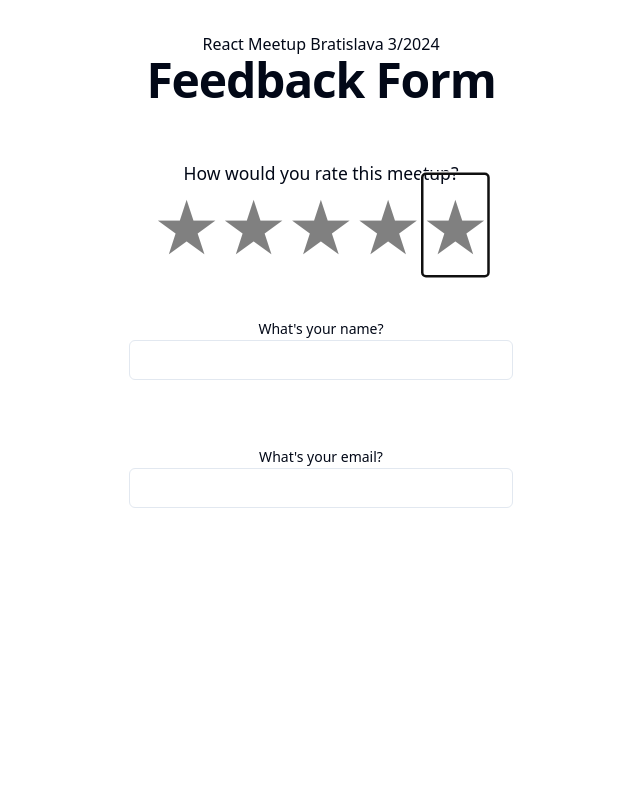
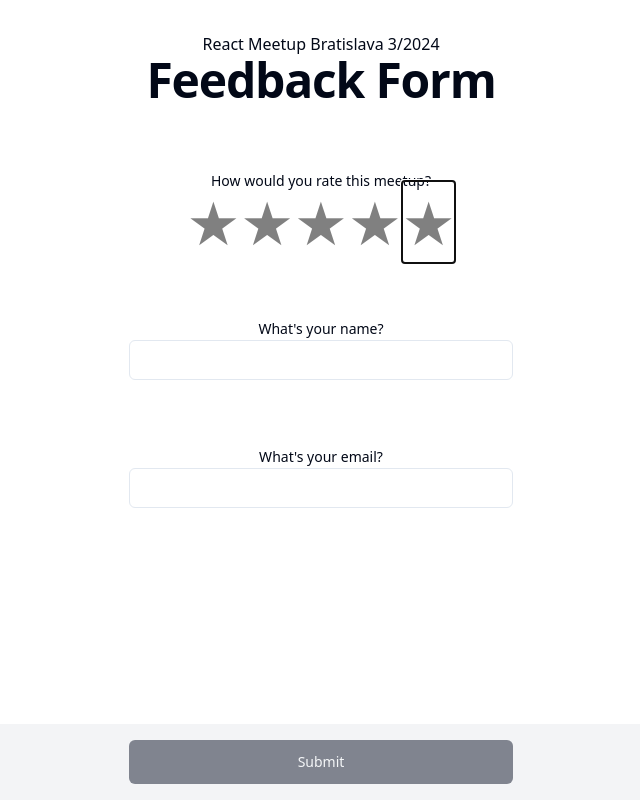
Before and after one commit to creative-planet/react-meetup-ba-24-3, a React (Vite) app: page / in a window 1280 px wide. Shown: the whole page, without its empty margins (319-959 px from the left). Built offline with nearby package versions, Linux system fonts and the light colour scheme.

Commit message:
Validation and submit

```diff
--- a/package.json
+++ b/package.json
@@ -12,6 +12,7 @@
   "dependencies": {
     "@radix-ui/react-label": "^2.0.2",
     "@radix-ui/react-separator": "^1.0.3",
+    "@radix-ui/react-slot": "^1.0.2",
     "class-variance-authority": "^0.7.0",
     "clsx": "^2.1.0",
     "lucide-react": "^0.309.0",
--- a/src/components/FeedbackForm.tsx
+++ b/src/components/FeedbackForm.tsx
@@ -1,8 +1,9 @@
 import { useRef } from "react";
 import StarRating from "./StarRating";
-import { useFeedbackStore } from "./data";
+import { useFeedbackStore, validateForm } from "./data";
 import { Input } from "./ui/input";
 import FormSection from "./FormSection";
+import { Button } from "./ui/button";
 
 const FeedbackForm = () => {
   const form = useFeedbackStore((state) => state.form);
@@ -10,17 +11,15 @@
   const nameRef = useRef<HTMLInputElement>(null);
   const emailRef = useRef<HTMLInputElement>(null);
 
+  const validation = validateForm(form);
+
   return (
     <div className="container max-w-md">
       <div className="">React Meetup Bratislava 3/2024</div>
       <h1 className="scroll-m-20 text-4xl font-extrabold tracking-tight lg:text-5xl">
         Feedback Form
       </h1>
-      <FormSection
-        htmlFor="rating"
-        label="How would you rate this meetup?"
-        focusedByDefault={true}
-      >
+      <FormSection htmlFor="rating" label="How would you rate this meetup?">
         <StarRating
           totalStars={5}
           onChange={(rating) => {
@@ -52,6 +51,13 @@
           }}
         />
       </FormSection>
+      <div className="fixed bottom-0 left-0 right-0 p-4 bg-gray-100">
+        <div className="container max-w-md">
+          <Button size={"lg"} className="w-full" disabled={validation !== true}>
+            Submit
+          </Button>
+        </div>
+      </div>
     </div>
   );
 };
--- a/src/components/data.tsx
+++ b/src/components/data.tsx
@@ -20,3 +20,10 @@
     set((state) => ({ form: { ...state.form, ...partial } }));
   },
 }));
+
+export const validateForm = (
+  form: FeedbackFormState
+): Partial<Record<keyof FeedbackFormState, string>> | true => {
+  if (!form.rating) return { rating: "Rating is required" };
+  return true;
+};
--- /dev/null
+++ b/src/components/ui/button.tsx
@@ -0,0 +1,56 @@
+import * as React from "react"
+import { Slot } from "@radix-ui/react-slot"
+import { cva, type VariantProps } from "class-variance-authority"
+
+import { cn } from "@/lib/utils"
+
+const buttonVariants = cva(
+  "inline-flex items-center justify-center whitespace-nowrap rounded-md text-sm font-medium ring-offset-background transition-colors focus-visible:outline-none focus-visible:ring-2 focus-visible:ring-ring focus-visible:ring-offset-2 disabled:pointer-events-none disabled:opacity-50",
+  {
+    variants: {
+      variant: {
+        default: "bg-primary text-primary-foreground hover:bg-primary/90",
+        destructive:
+          "bg-destructive text-destructive-foreground hover:bg-destructive/90",
+        outline:
+          "border border-input bg-background hover:bg-accent hover:text-accent-foreground",
+        secondary:
+          "bg-secondary text-secondary-foreground hover:bg-secondary/80",
+        ghost: "hover:bg-accent hover:text-accent-foreground",
+        link: "text-primary underline-offset-4 hover:underline",
+      },
+      size: {
+        default: "h-10 px-4 py-2",
+        sm: "h-9 rounded-md px-3",
+        lg: "h-11 rounded-md px-8",
+        icon: "h-10 w-10",
+      },
+    },
+    defaultVariants: {
+      variant: "default",
+      size: "default",
+    },
+  }
+)
+
+export interface ButtonProps
+  extends React.ButtonHTMLAttributes<HTMLButtonElement>,
+    VariantProps<typeof buttonVariants> {
+  asChild?: boolean
+}
+
+const Button = React.forwardRef<HTMLButtonElement, ButtonProps>(
+  ({ className, variant, size, asChild = false, ...props }, ref) => {
+    const Comp = asChild ? Slot : "button"
+    return (
+      <Comp
+        className={cn(buttonVariants({ variant, size, className }))}
+        ref={ref}
+        {...props}
+      />
+    )
+  }
+)
+Button.displayName = "Button"
+
+export { Button, buttonVariants }
```
Also changed, not shown: 1 other file (tests, documents, lock files or other folders).
